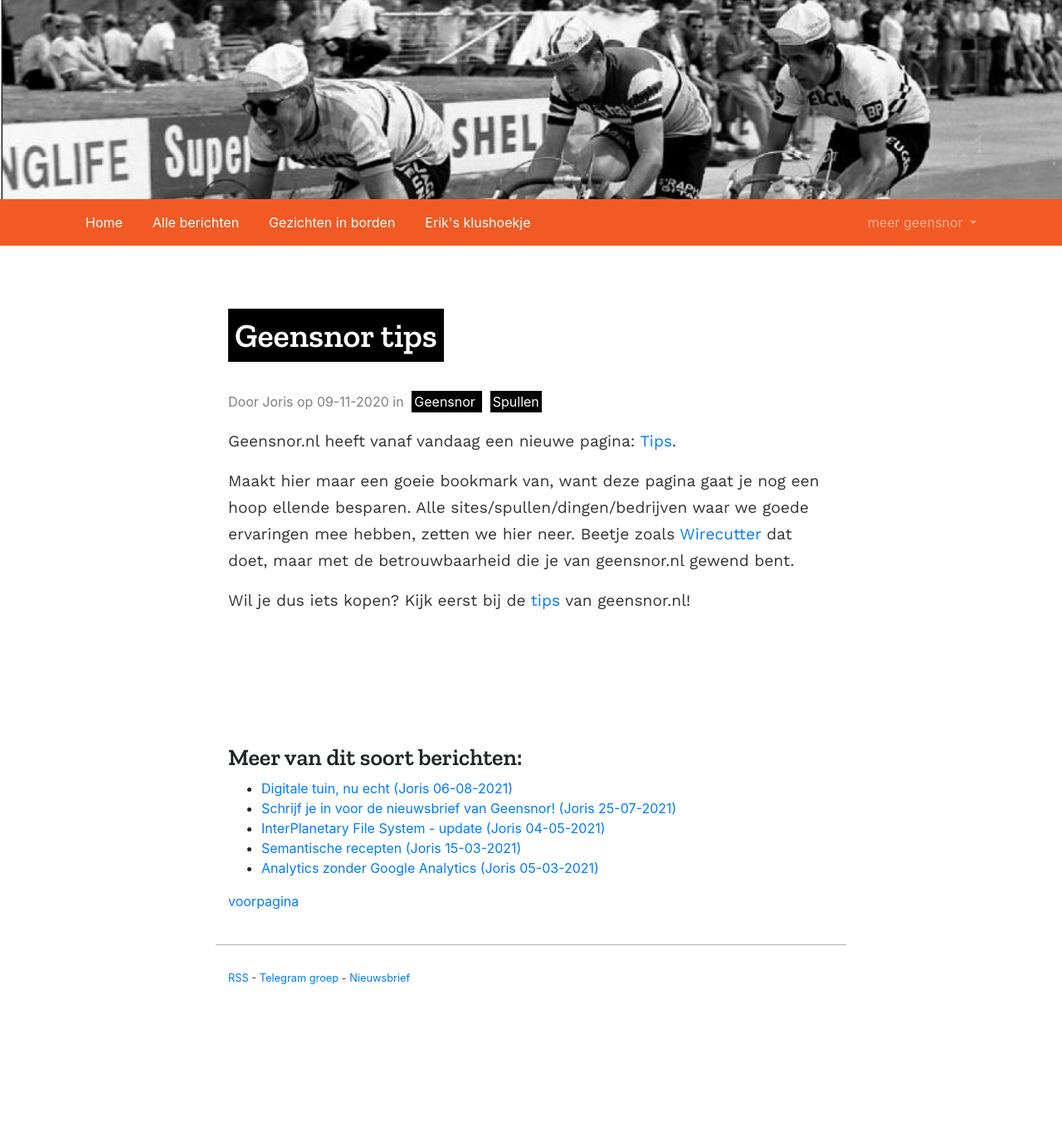
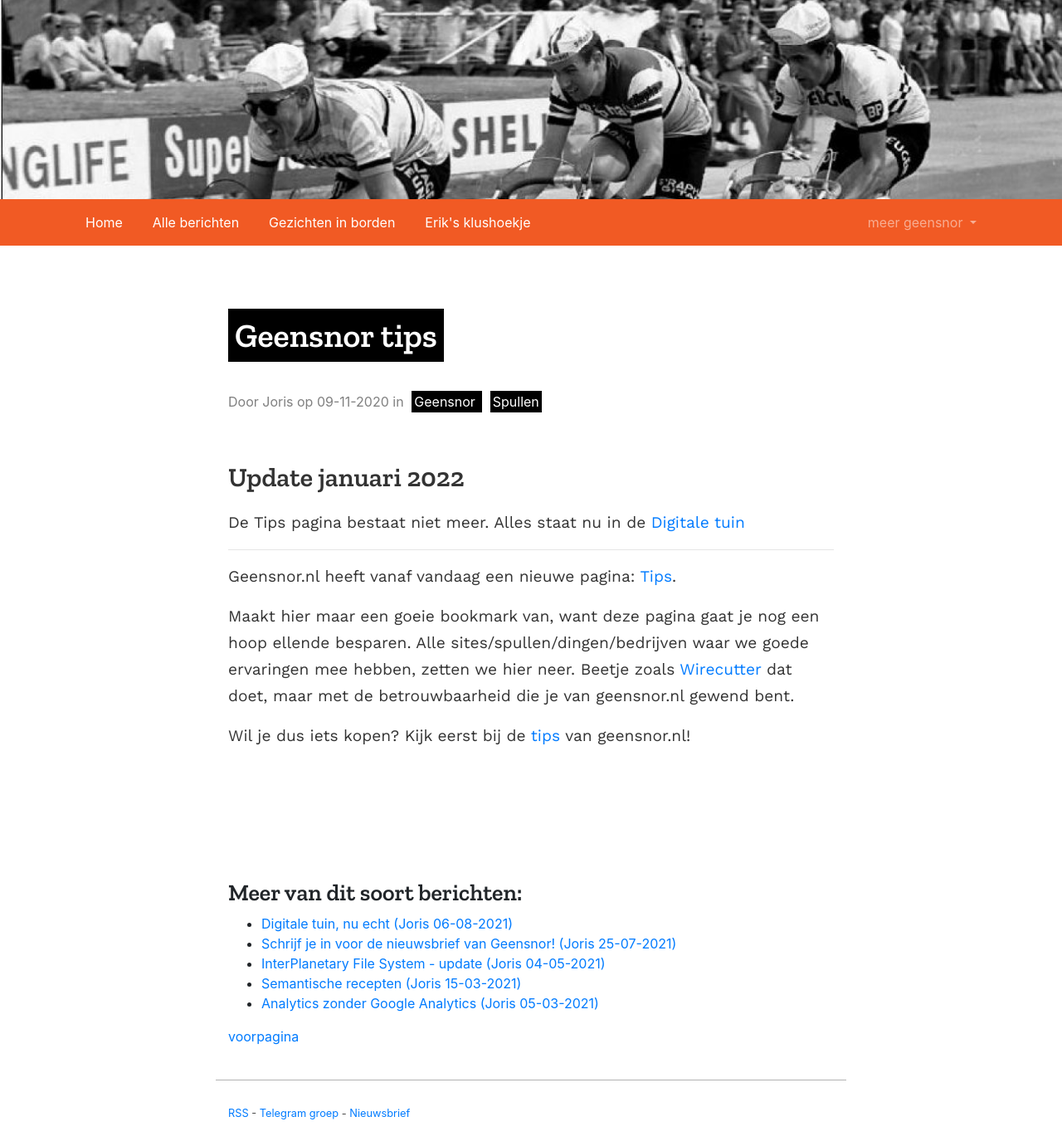
Before and after one commit to geensnor/geensnor.nl, a Jekyll site: the page built from _posts/2020-11-09-geensnor-tips.md, in a window 1280 px wide. Shown: the whole page at 83% size. Built offline with Jekyll 4.4.1, drawn with Linux system fonts in a browser that asks for light colours; before the commit the page ends 1218 px from its top, so only the background shows below that.

Commit message:
Update 2020-11-09-geensnor-tips.md

```diff
--- a/_posts/2020-11-09-geensnor-tips.md
+++ b/_posts/2020-11-09-geensnor-tips.md
@@ -7,6 +7,11 @@ categories:
   - Spullen
 ---
 
+## Update januari 2022
+De Tips pagina bestaat niet meer. Alles staat nu in de [Digitale tuin](https://www.dedigitaletuin.nl)
+
+---
+
 Geensnor.nl heeft vanaf vandaag een nieuwe pagina: [Tips](/pages/tips).
 
 Maakt hier maar een goeie bookmark van, want deze pagina gaat je nog een hoop ellende besparen. Alle sites/spullen/dingen/bedrijven waar we goede ervaringen mee hebben, zetten we hier neer. Beetje zoals [Wirecutter](https://www.nytimes.com/wirecutter/) dat doet, maar met de betrouwbaarheid die je van geensnor.nl gewend bent.
```
